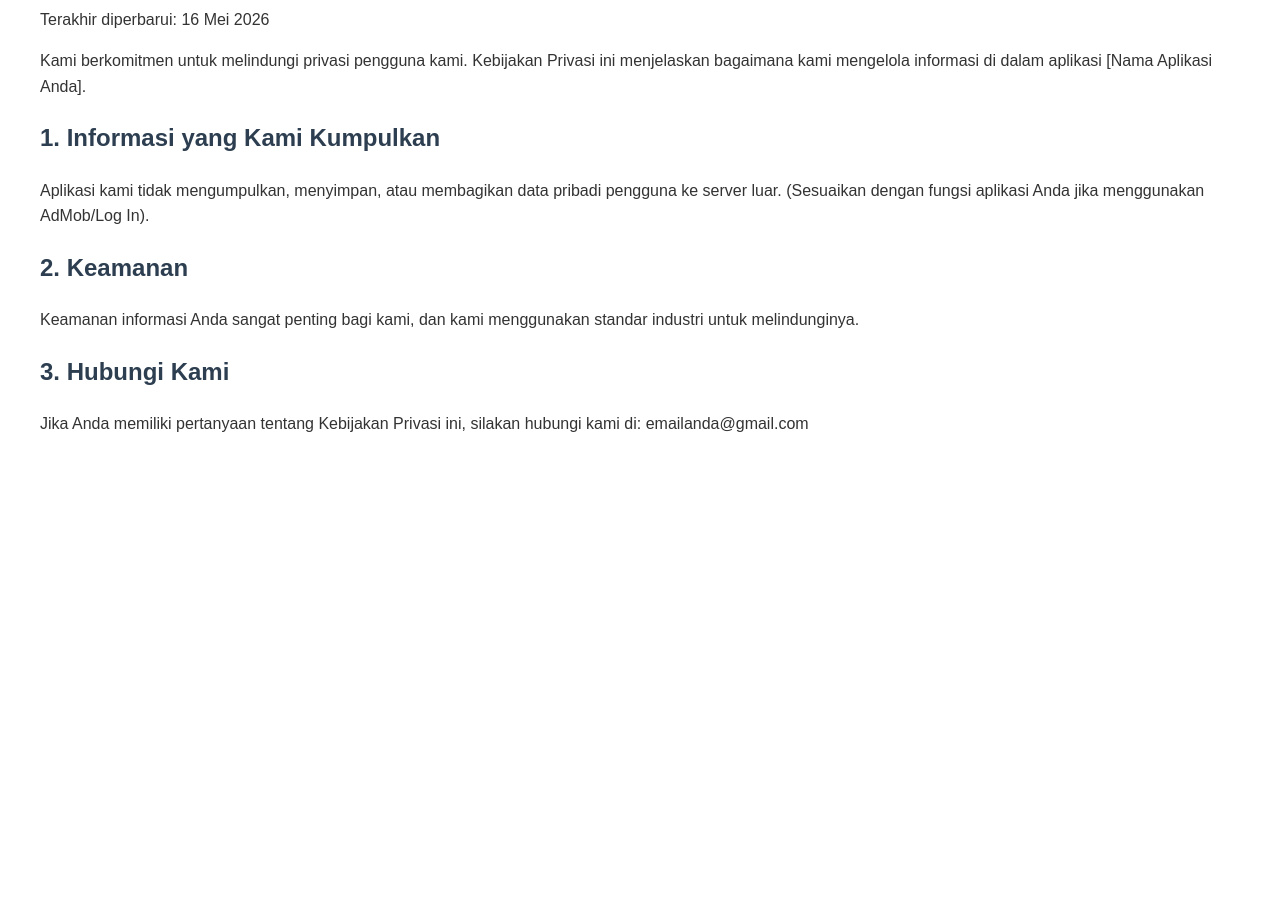
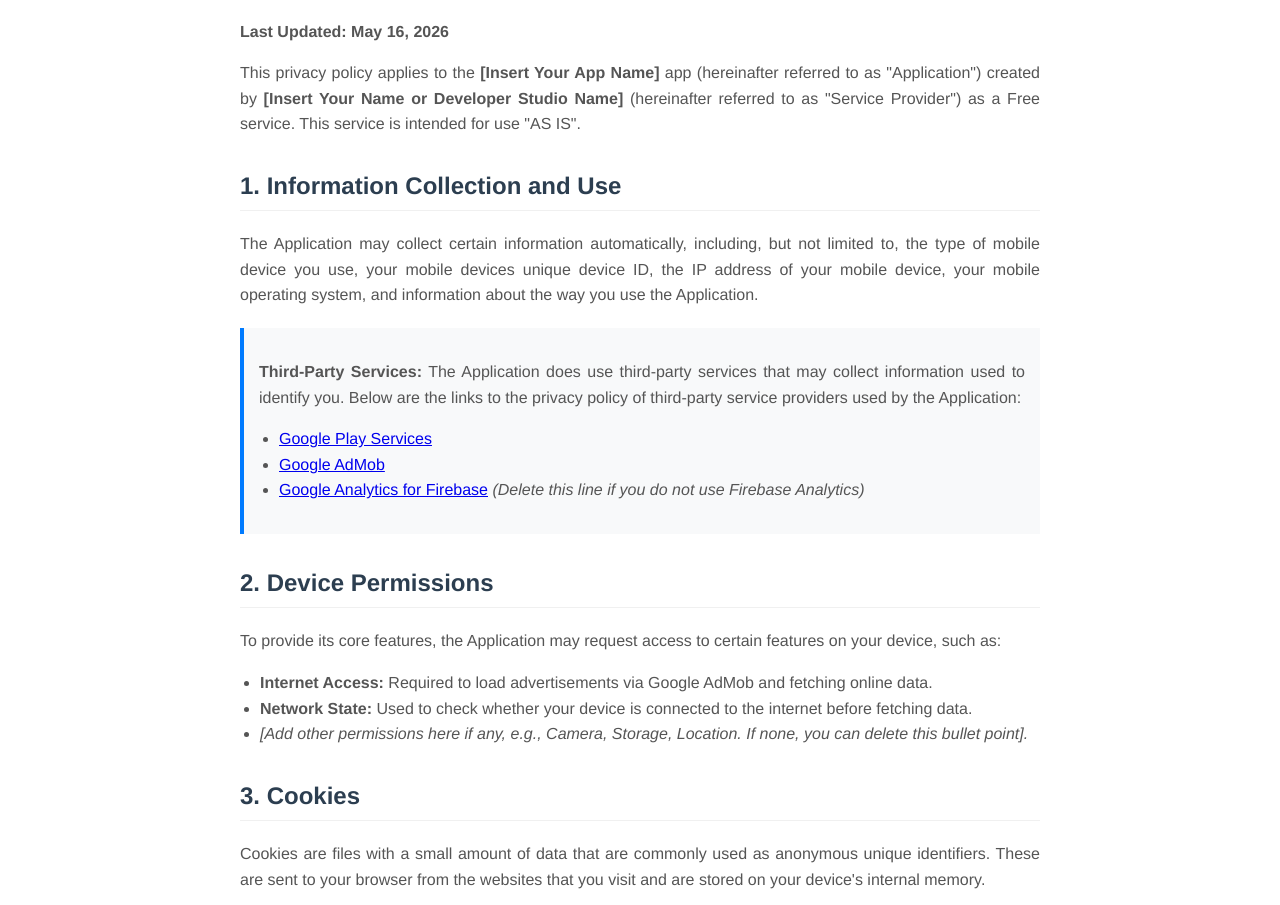
Before and after one commit to juragancemilan864-eng/privacy-policy, a plain HTML site: page index.html in a window 1280 px wide. Shown: the part 106-1011 px from the top of the page. Before the commit the page ends 800 px from the top, so only its background shows below. Drawn offline with Linux system fonts and the light colour scheme.

Commit message:
Update privacy policy text and formatting

```diff
--- a/index.html
+++ b/index.html
@@ -1,30 +1,69 @@
 <!DOCTYPE html>
-<html lang="id">
+<html lang="en">
 <head>
     <meta charset="UTF-8">
     <meta name="viewport" content="width=device-width, initial-scale=1.0">
-    <title>Privacy Policy - Nama Aplikasi Anda</title>
+    <title>Privacy Policy - [Insert Your App Name]</title>
     <style>
-        body { font-family: Arial, sans-serif; line-height: 1.6; margin: 40px; color: #333; }
-        h1 { color: #111; }
-        h2 { color: #2c3e50; margin-top: 20px; }
+        body { font-family: 'Helvetica Neue', Arial, sans-serif; line-height: 1.6; margin: 40px auto; max-width: 800px; color: #333; padding: 0 20px; }
+        h1 { color: #111; border-bottom: 2px solid #eaeaea; padding-bottom: 10px; }
+        h2 { color: #2c3e50; margin-top: 30px; border-bottom: 1px solid #f0f0f0; padding-bottom: 5px; }
+        p, li { color: #555; text-align: justify; }
+        ul { padding-left: 20px; }
+        .highlight { background-color: #f8f9fa; border-left: 4px solid #007bff; padding: 15px; margin: 20px 0; }
     </style>
 </head>
 <body>
 
-    <h1>Kebijakan Privasi (Privacy Policy)</h1>
-    <p>Terakhir diperbarui: 16 Mei 2026</p>
+    <h1>Privacy Policy</h1>
+    <p><strong>Last Updated: May 16, 2026</strong></p>
 
-    <p>Kami berkomitmen untuk melindungi privasi pengguna kami. Kebijakan Privasi ini menjelaskan bagaimana kami mengelola informasi di dalam aplikasi [Nama Aplikasi Anda].</p>
+    <p>This privacy policy applies to the <strong>[Insert Your App Name]</strong> app (hereinafter referred to as "Application") created by <strong>[Insert Your Name or Developer Studio Name]</strong> (hereinafter referred to as "Service Provider") as a Free service. This service is intended for use "AS IS".</p>
 
-    <h2>1. Informasi yang Kami Kumpulkan</h2>
-    <p>Aplikasi kami tidak mengumpulkan, menyimpan, atau membagikan data pribadi pengguna ke server luar. (Sesuaikan dengan fungsi aplikasi Anda jika menggunakan AdMob/Log In).</p>
+    <h2>1. Information Collection and Use</h2>
+    <p>The Application may collect certain information automatically, including, but not limited to, the type of mobile device you use, your mobile devices unique device ID, the IP address of your mobile device, your mobile operating system, and information about the way you use the Application.</p>
 
-    <h2>2. Keamanan</h2>
-    <p>Keamanan informasi Anda sangat penting bagi kami, dan kami menggunakan standar industri untuk melindunginya.</p>
+    <div class="highlight">
+        <p><strong>Third-Party Services:</strong> The Application does use third-party services that may collect information used to identify you. Below are the links to the privacy policy of third-party service providers used by the Application:</p>
+        <ul>
+            <li><a href="https://www.google.com/policies/privacy/" target="_blank" rel="noopener noreferrer">Google Play Services</a></li>
+            <li><a href="https://support.google.com/admob/answer/6128543?hl=en" target="_blank" rel="noopener noreferrer">Google AdMob</a></li>
+            <li><a href="https://firebase.google.com/support/privacy" target="_blank" rel="noopener noreferrer">Google Analytics for Firebase</a> <em>(Delete this line if you do not use Firebase Analytics)</em></li>
+        </ul>
+    </div>
 
-    <h2>3. Hubungi Kami</h2>
-    <p>Jika Anda memiliki pertanyaan tentang Kebijakan Privasi ini, silakan hubungi kami di: emailanda@gmail.com</p>
+    <h2>2. Device Permissions</h2>
+    <p>To provide its core features, the Application may request access to certain features on your device, such as:</p>
+    <ul>
+        <li><strong>Internet Access:</strong> Required to load advertisements via Google AdMob and fetching online data.</li>
+        <li><strong>Network State:</strong> Used to check whether your device is connected to the internet before fetching data.</li>
+        <li><em>[Add other permissions here if any, e.g., Camera, Storage, Location. If none, you can delete this bullet point].</em></li>
+    </ul>
+
+    <h2>3. Cookies</h2>
+    <p>Cookies are files with a small amount of data that are commonly used as anonymous unique identifiers. These are sent to your browser from the websites that you visit and are stored on your device's internal memory.</p>
+    <p>This Service does not use these “cookies” explicitly. However, the Application may use third-party code and libraries (like Google AdMob) that use “cookies” to collect information and improve their services. You have the option to either accept or refuse these cookies.</p>
+
+    <h2>4. Data Retention Policy, Managing Your Information</h2>
+    <p>The Service Provider will retain User Provided data for as long as you use the Application and for a reasonable time thereafter. If you want the Service Provider to delete User Provided Data that you have provided via the Application, please contact them at the email address listed below.</p>
+
+    <h2>5. Children's Privacy</h2>
+    <p>These Services do not address anyone under the age of 13. The Service Provider does not knowingly collect personally identifiable information from children under 13 years of age. In the case the Service Provider discovers that a child under 13 has provided personal information, they will immediately delete this from their servers. If you are a parent or guardian and you are aware that your child has provided us with personal information, please contact the Service Provider so that they will be able to take the necessary actions.</p>
+
+    <h2>6. Security</h2>
+    <p>The Service Provider is concerned about safeguarding the confidentiality of your information. They provide physical, electronic, and procedural safeguards to protect information they process and maintain. However, please be aware that, although they endeavor to provide reasonable security for information they process and maintain, no security system can prevent all potential security breaches.</p>
+
+    <h2>7. International Compliance (GDPR & CCPA)</h2>
+    <p>If you are accessing the Application from the European Economic Area (EEA) or California (USA), you are entitled to certain privacy rights under the GDPR and CCPA. The Service Provider ensures that users can manage their consent choices regarding personalized advertising provided by Google AdMob through the in-app consent forms.</p>
+
+    <h2>8. Changes to This Privacy Policy</h2>
+    <p>This Privacy Policy may be updated from time to time for any reason. The Service Provider will notify you of any changes to the Privacy Policy by posting the new Privacy Policy on this page. You are advised to consult this Privacy Policy regularly for any changes, as continued use is deemed approval of all changes.</p>
+
+    <h2>9. Contact Us</h2>
+    <p>If you have any questions regarding privacy while using the Application, or have questions about the practices, please contact the Service Provider via email at:</p>
+    <p style="background: #f1f2f6; padding: 10px; display: inline-block; border-radius: 4px; font-weight: bold;">
+        [Insert Your Email Address, e.g., yourname@gmail.com]
+    </p>
 
 </body>
 </html>
```
